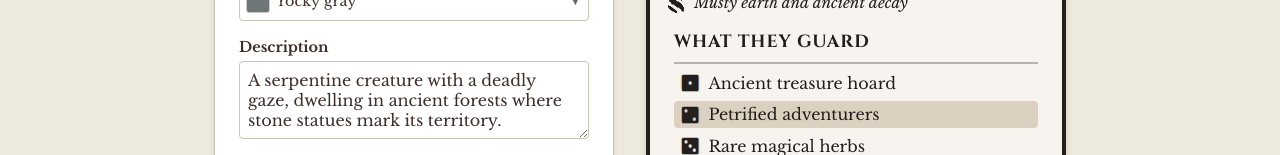
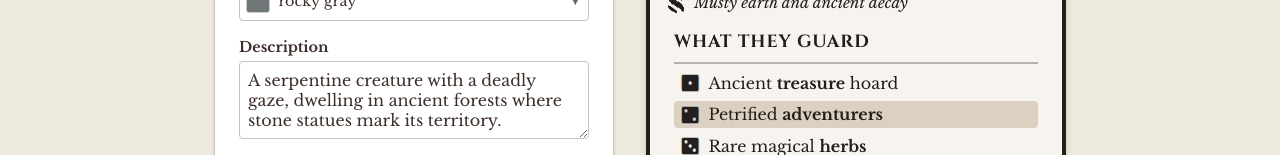
Before and after one commit to mvillaronga/grimwild-tools, a React (Vite) app: page / in a window 1280 px wide. Both pictures are taken after a click on the button "Monsters". Shown: the part 645-800 px from the top of the page. Built offline with nearby package versions, Linux system fonts and the light colour scheme.

Commit message:
bolding flavor words

```diff
--- a/src/components/monster/MonsterDisplay.jsx
+++ b/src/components/monster/MonsterDisplay.jsx
@@ -4,6 +4,7 @@ import TraitBulletList from "../common/TraitBulletList";
 import MovesBulletList from "../common/MovesBulletList";
 import MonsterWants from "./MonsterWants";
 import MonsterSenses from "./MonsterSenses";
+import { parseTextWithBold } from "../../utils/textFormatting.jsx";
 
 export default function MonsterDisplay({
   name,
@@ -102,7 +103,9 @@ export default function MonsterDisplay({
                   src={`./images/dice_faces/dice_face_${(i % 6) + 1}.png`}
                   alt={`Dice ${i + 1}`}
                 />
-                {item}
+                <span>
+                  {parseTextWithBold(item, `flavor-${i}`)}
+                </span>
               </li>
             ))}
           </ul>
--- a/src/components/monster/MonsterForm.jsx
+++ b/src/components/monster/MonsterForm.jsx
@@ -241,7 +241,7 @@ export default function MonsterForm({
           rows={6}
         />
         <small className={styles.helpText}>
-          Each line will be paired with a dice icon (1-6)
+          Each line will be paired with a dice icon (1-6). Use *asterisks* for bold text.
         </small>
       </label>
     </form>
--- a/src/hooks/useMonsterState.js
+++ b/src/hooks/useMonsterState.js
@@ -20,7 +20,7 @@ const defaultMonsterData = {
   sound: 'Low hissing and scraping of scales on stone',
   smell: 'Musty earth and ancient decay',
   flavorTitle: 'What they guard',
-  flavorItems: 'Ancient treasure hoard\nPetrified adventurers\nRare magical herbs\nCrystal formations\nForgotten ruins\nSacred grove'
+  flavorItems: 'Ancient *treasure* hoard\nPetrified *adventurers*\nRare magical *herbs*\n*Crystal* formations\nForgotten *ruins*\nSacred *grove*'
 };
 
 export function useMonsterState(customColors = {}) {
--- /dev/null
+++ b/src/utils/textFormatting.jsx
@@ -0,0 +1,32 @@
+import React from 'react';
+
+/**
+ * Parses text with asterisk-delimited bold formatting and returns JSX elements
+ * @param {string} text - Text that may contain *bold* formatting
+ * @param {string} key - Unique key for React elements
+ * @returns {Array} Array of JSX elements with bold formatting applied
+ */
+export function parseTextWithBold(text, key = '') {
+  if (!text || typeof text !== 'string') {
+    return [text];
+  }
+
+  // Split by asterisks, keeping the delimiters
+  const parts = text.split(/(\*[^*]*\*)/);
+
+  return parts.map((part, index) => {
+    // Check if this part is surrounded by asterisks
+    if (part.startsWith('*') && part.endsWith('*') && part.length > 2) {
+      // Remove the asterisks and make it bold
+      const boldText = part.slice(1, -1);
+      return (
+        <strong key={`${key}-bold-${index}`}>
+          {boldText}
+        </strong>
+      );
+    }
+
+    // Return regular text
+    return part || '';
+  }).filter(part => part !== ''); // Remove empty strings
+}
```
Also changed, not shown: 1 other file (tests, documents, lock files or other folders).
